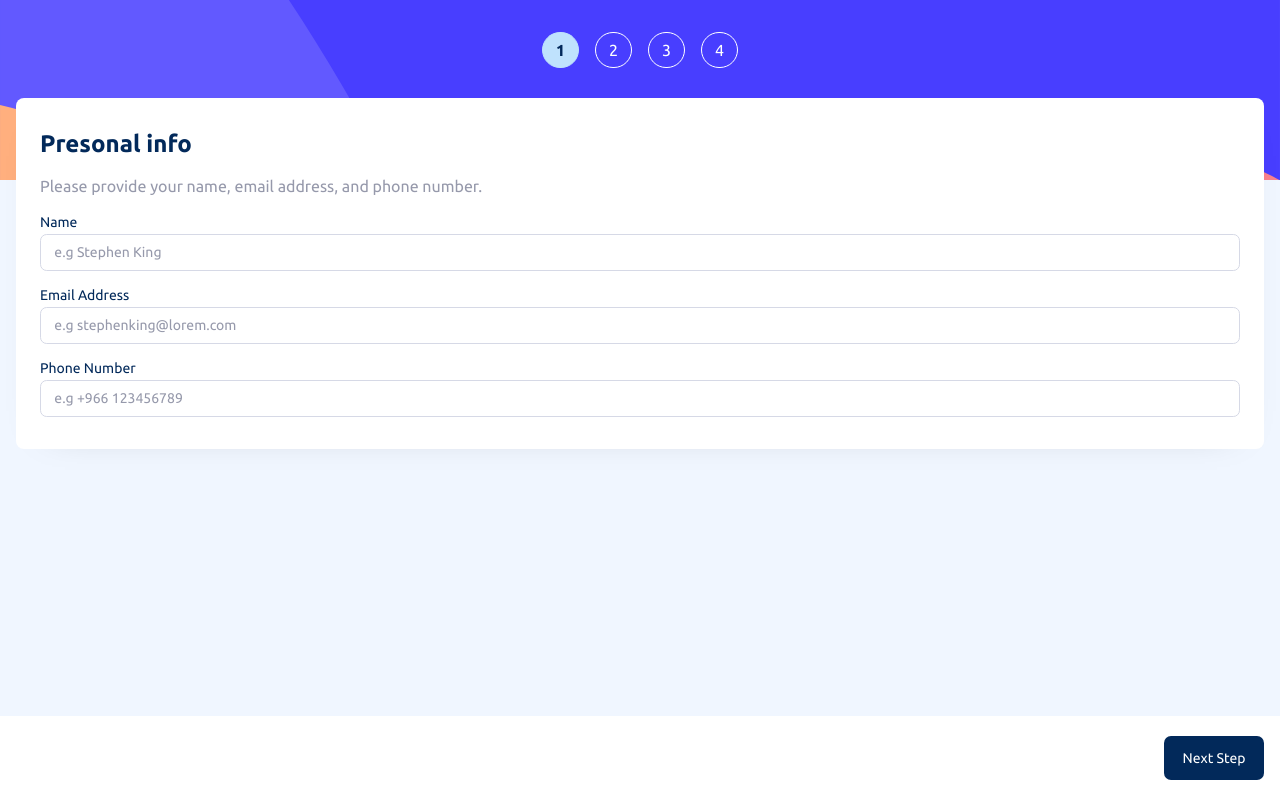
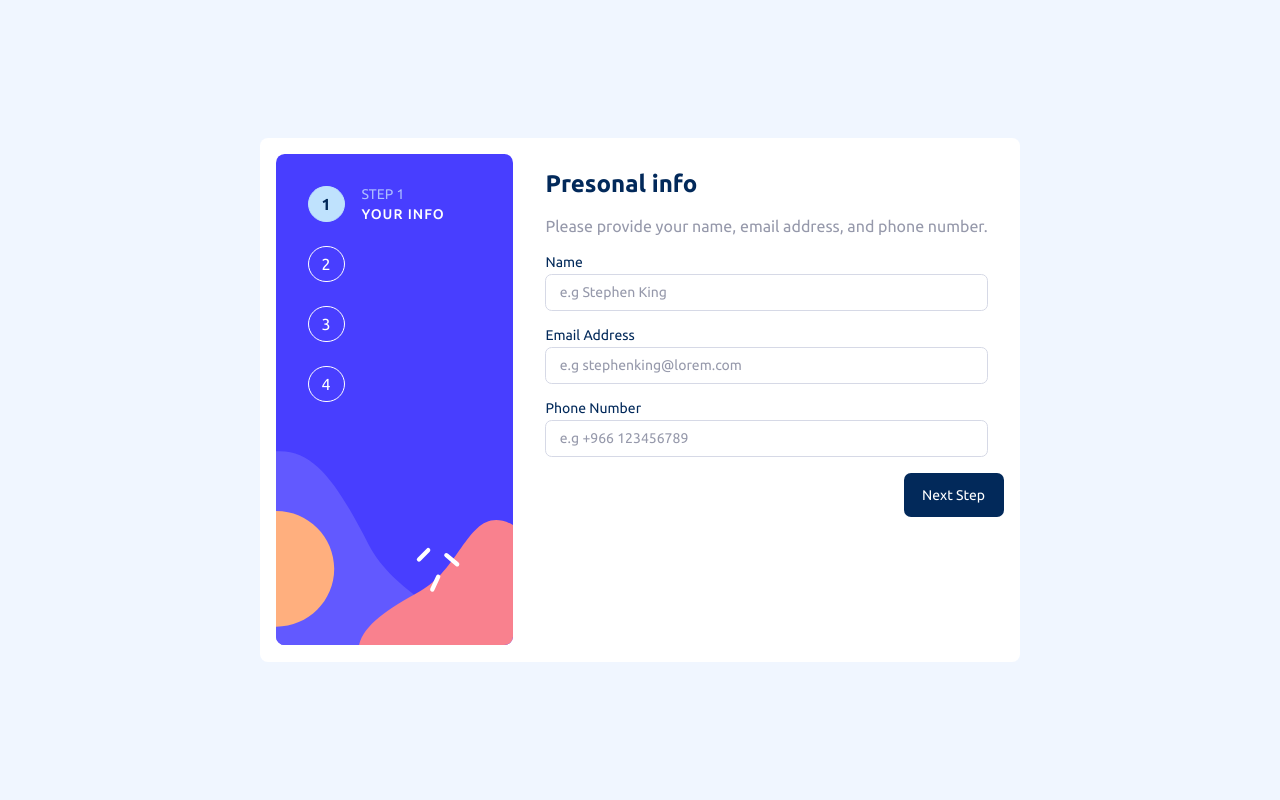
Before and after one commit to Mateeb11/multi-step-form, a React (Vite) app: page / in a window 1280 px wide. Built offline with nearby package versions, Linux system fonts and the light colour scheme.

Commit message:
styling the page content for the desktop
add media queries for the step, info, and navigation components

```diff
--- a/src/App.scss
+++ b/src/App.scss
@@ -1,7 +1,10 @@
 html {
   background-color: var(--clr-neutral-400);
 }
-// body {
-//   display: grid;
-//   place-content: center;
-// }
+
+@media (min-width: 770px) {
+  body {
+    display: grid;
+    place-content: center;
+  }
+}
--- a/src/Component/Content.jsx
+++ b/src/Component/Content.jsx
@@ -33,7 +33,7 @@ export default function Content() {
     <>
       <main className={classes.container}>
         <Steps step={step} />
-
+        <div className={classes.info}>
           {step === 1 && (
             <Info
               isInfoFormValid={isInfoFormValid}
@@ -44,7 +44,11 @@ export default function Content() {
           )}
           {step === 2 && <Plan plan={plan} setPlan={setPlan} />}
           {step === 3 && (
-          <AddOns addOns={addOns} setAddOns={setAddOns} planTime={plan.time} />
+            <AddOns
+              addOns={addOns}
+              setAddOns={setAddOns}
+              planTime={plan.time}
+            />
           )}
           {step === 4 &&
             (confirm ? (
@@ -60,6 +64,7 @@ export default function Content() {
             confirm={confirm}
             setConfirm={setConfirm}
           />
+        </div>
       </main>
     </>
   );
--- a/src/Component/Content.module.scss
+++ b/src/Component/Content.module.scss
@@ -1,3 +1,19 @@
 .container {
   padding-bottom: 7em;
 }
+
+@media (min-width: 770px) {
+  .container {
+    display: grid;
+    grid-auto-flow: column;
+    gap: 1em;
+
+    grid-template-columns: 1fr 2fr;
+
+    padding: 1em;
+
+    background-color: var(--clr-neutral-100);
+
+    border-radius: 0.5em;
+  }
+}
--- a/src/Component/Steps/Navigation.module.scss
+++ b/src/Component/Steps/Navigation.module.scss
@@ -36,3 +36,10 @@
     background-color: var(--clr-primary-700);
   }
 }
+
+@media (min-width: 770px) {
+  .buttons {
+    position: relative;
+    padding: 0;
+  }
+}
--- a/src/Component/Steps/Steps.jsx
+++ b/src/Component/Steps/Steps.jsx
@@ -4,8 +4,14 @@ export default function Steps({ step }) {
   return (
     <>
       <section className={classes.container}>
-        <div className={`${classes.step} ${step === 1 && classes.selected}`}>
-          <p>1</p>
+        <div className={classes.stepContainer}>
+          <div className={`${classes.step} ${step === 1 && classes.selected}`}>
+            <p>1</p>
+          </div>
+          <div className={classes.stepText}>
+            <p>STEP 1</p>
+            <span>YOUR INFO</span>
+          </div>
         </div>
         <div className={`${classes.step} ${step === 2 && classes.selected}`}>
           <p>2</p>
--- a/src/Component/Steps/Steps.module.scss
+++ b/src/Component/Steps/Steps.module.scss
@@ -14,7 +14,8 @@
   min-height: 100%;
 
   .step {
-    display: grid;
+    display: flex;
+    flex-direction: column;
     justify-content: center;
 
     padding: 0.5em 0.75em;
@@ -32,4 +33,44 @@
 
     font-weight: var(--font-weight-bold);
   }
+
+  .stepText {
+    display: none;
+  }
 }
+
+@media (min-width: 770px) {
+  .container {
+    flex-direction: column;
+    justify-content: start;
+    gap: 1.5em;
+
+    background-image: url("../../../assets/images/bg-sidebar-desktop.svg");
+
+    padding: 2em 2em 15.25em 2em;
+
+    .stepContainer {
+      display: flex;
+      align-items: center;
+      gap: 1em;
+
+      .stepText {
+        display: flex;
+        flex-direction: column;
+        gap: 0.25em;
+
+        p {
+          color: var(--clr-primary-500);
+          font-weight: var(--font-weight-light);
+          font-size: var(--font-size-small);
+        }
+        span {
+          color: var(--clr-neutral-100);
+          font-size: var(--font-size-small);
+          font-weight: var(--font-weight-regular);
+          letter-spacing: 1px;
+        }
+      }
+    }
+  }
+}
--- a/src/Component/UI/Form.module.scss
+++ b/src/Component/UI/Form.module.scss
@@ -26,3 +26,15 @@
     color: var(--clr-neutral-700);
   }
 }
+
+@media (min-width: 770px) {
+  .form {
+    margin-top: 0;
+    box-shadow: none;
+    -webkit-box-shadow: none;
+    -moz-box-shadow: none;
+
+    padding: 0;
+    padding-block: 1em;
+  }
+}
```
Lines whose indentation alone changed are shown as unchanged.
